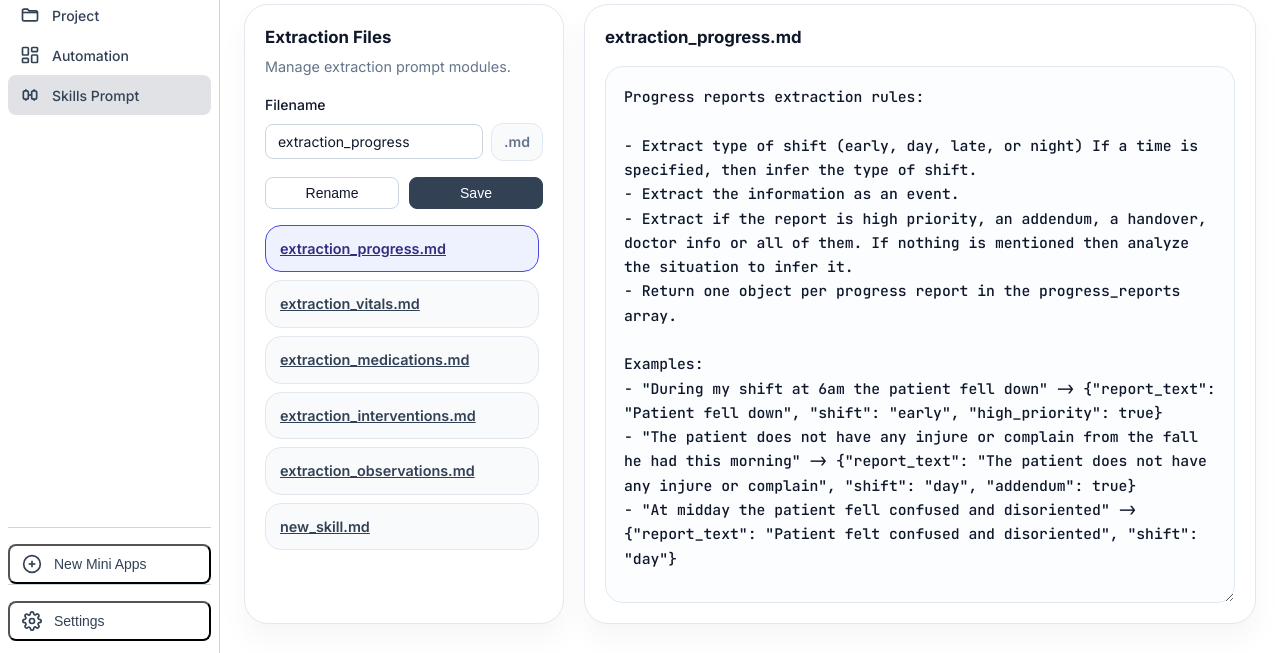
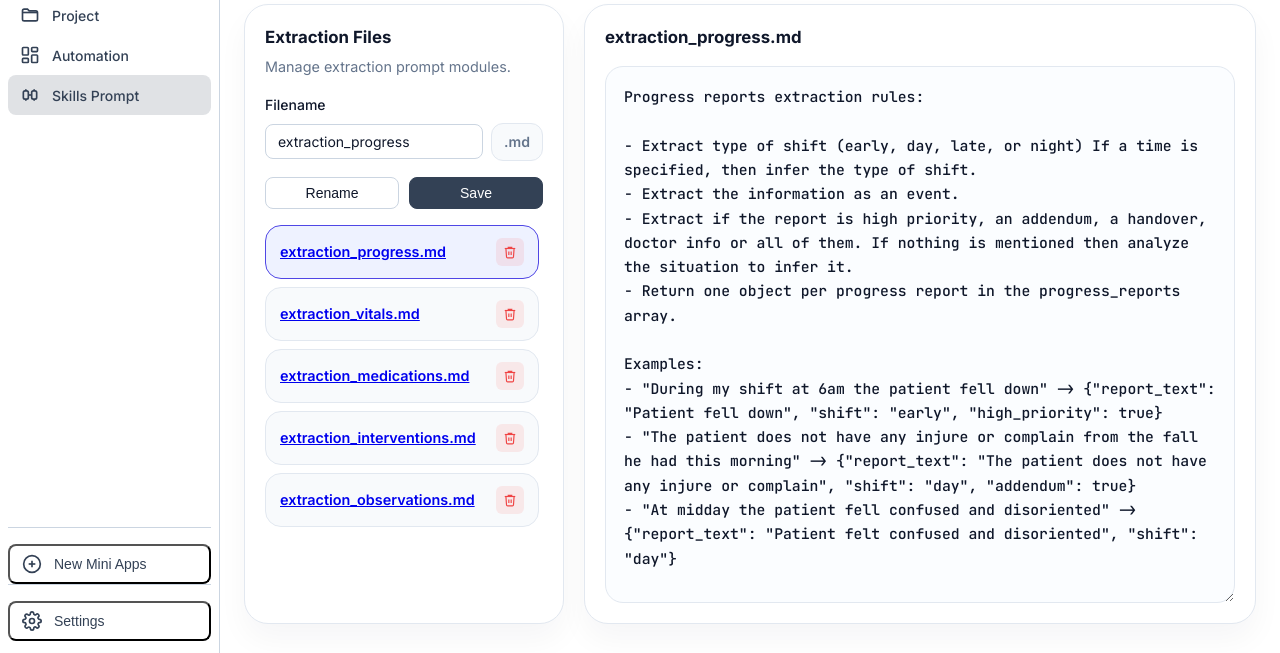
Before and after one commit to eben2840/Python-Agentic-Code, a Flask app: page /skills in a window 1280 px wide. Shown: the part 147-800 px from the top of the page. Run offline with Flask 3, Linux system fonts and the light colour scheme; some libraries are stand-ins or nearby versions.

Commit message:
added the skill prompt implementation

```diff
--- a/prompts/extraction/index.json
+++ b/prompts/extraction/index.json
@@ -4,7 +4,6 @@
     "extraction_vitals.md",
     "extraction_medications.md",
     "extraction_interventions.md",
-    "extraction_observations.md",
-    "new_skill.md"
+    "extraction_observations.md"
   ]
 }
--- a/routes/extraction.py
+++ b/routes/extraction.py
@@ -110,3 +110,22 @@ def rename_skill_page():
     except ValueError:
         flash('Invalid filename', 'error')
         return _redirect()
+
+
+@extraction.get('/skills/delete/<name>')
+def delete_skill_page(name):
+    try:
+        path = _file_path(name)
+        manifest = _read_manifest()
+
+        if name not in manifest:
+            flash("Skill not found", "error")
+            return _redirect()
+
+        path.unlink()
+        _write_manifest([f for f in manifest if f != name])
+
+        flash("Skill deleted", "success")
+    except ValueError:
+        flash('Invalid filename', 'error')
+    return _redirect()
--- a/templates/skills.html
+++ b/templates/skills.html
@@ -45,9 +45,17 @@
 
         <div class="skills-file-list">
           {% for file in skills_files %}
-          <a href="{{ url_for('extraction.skills_page', file=file) }}" class="skills-file-item {% if skills_current_file == file %}active{% endif %}">
-            <span class="skills-file-name">{{ file }}</span>
-          </a>
+          <div class="skills-file-item {% if skills_current_file == file %}active{% endif %}" style="display:flex;align-items:center;justify-content:space-between;">
+            <a href="{{ url_for('extraction.skills_page', file=file) }}" class="skills-file-name">{{ file }}</a>
+            <a href="{{ url_for('extraction.delete_skill_page', name=file) }}" class="btn btn-ghost btn-icon btn-sm" style="background:rgba(239,68,68,0.1);color:#ef4444;border-radius:6px;" title="Delete">
+              <svg width="14" height="14" viewBox="0 0 24 24" fill="none" stroke="currentColor" stroke-width="2">
+                <polyline points="3 6 5 6 21 6"/>
+                <path d="M19 6l-1 14a2 2 0 0 1-2 2H8a2 2 0 0 1-2-2L5 6"/>
+                <path d="M10 11v6M14 11v6"/>
+                <path d="M9 6V4h6v2"/>
+              </svg>
+            </a>
+          </div>
           {% endfor %}
         </div>
       </aside>
```
Also changed, not shown: routes/web.py (+4 -4 lines), prompts/extraction/extraction_observations.md (line endings or trailing spaces), prompts/extraction/new_skill.md (deleted).
